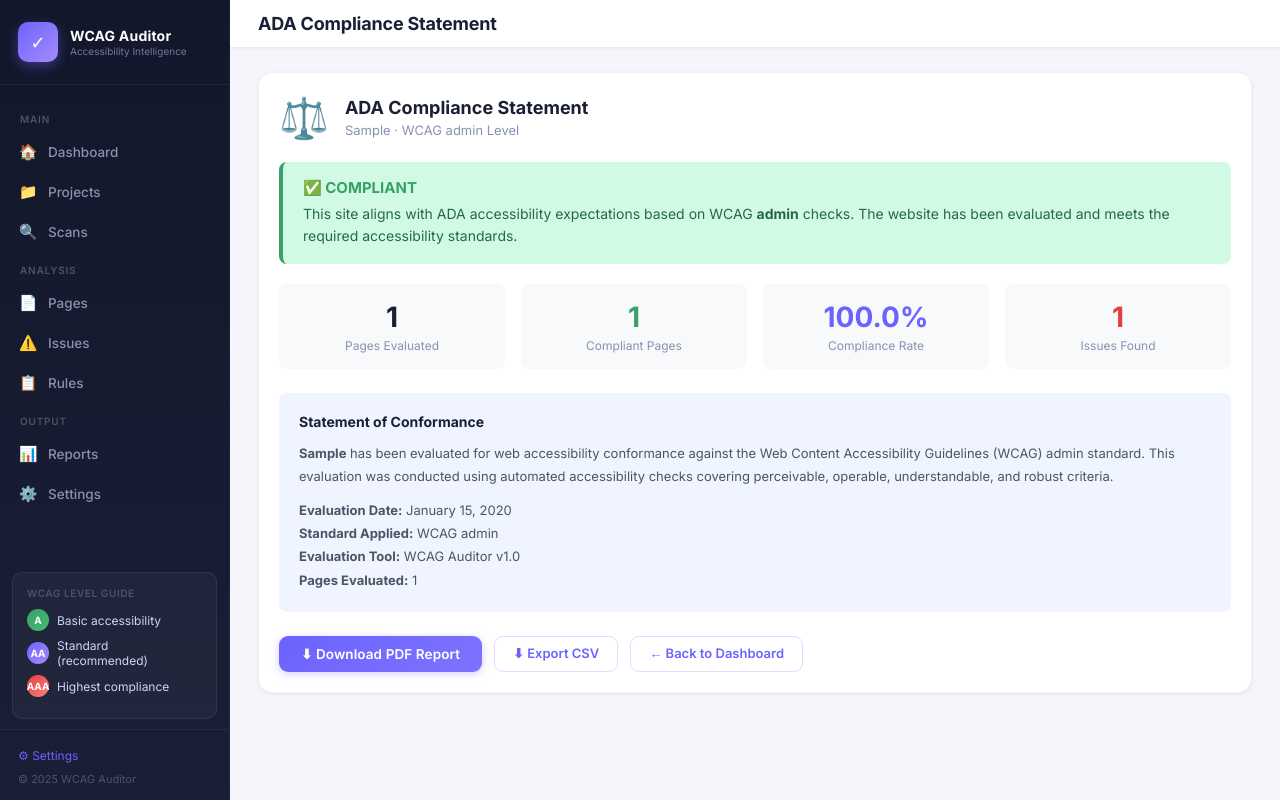
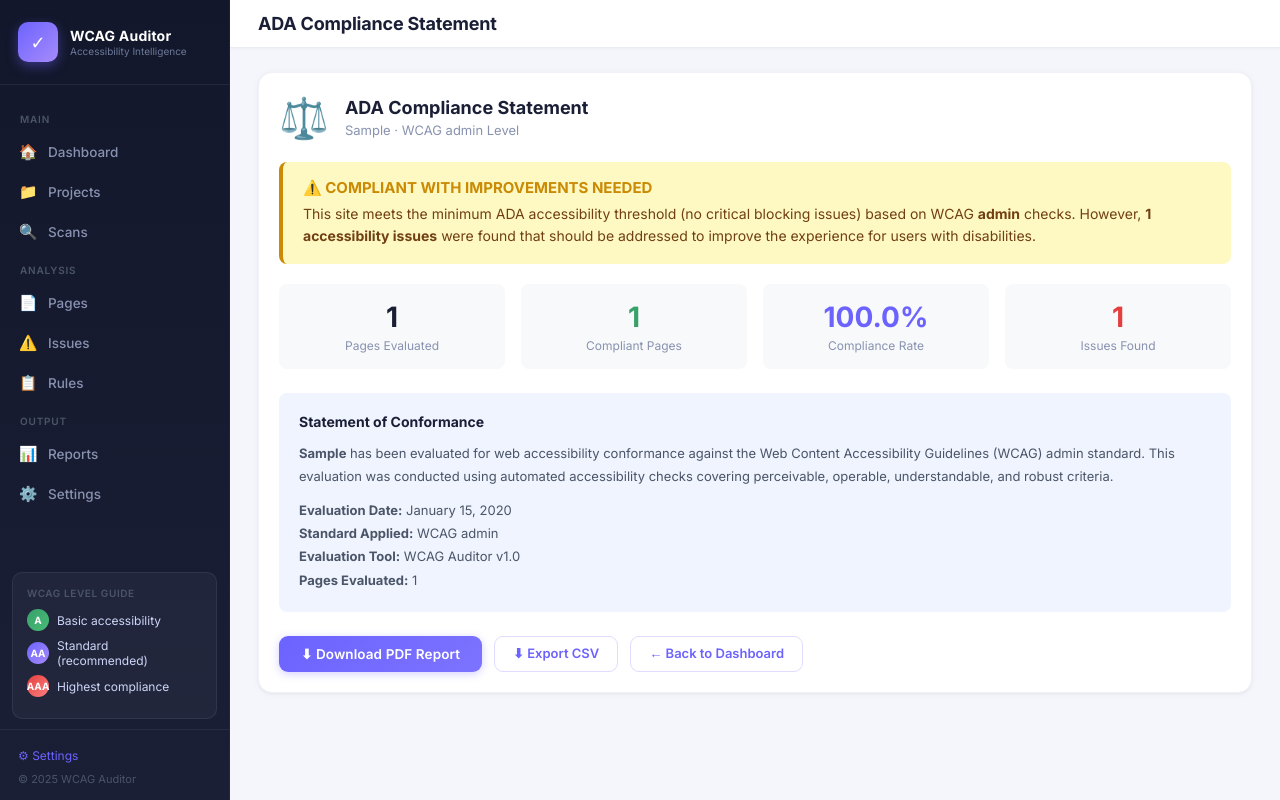
Before and after one commit to Jash107-dev/WCAG_auditor, a Django app: page /reporting/ada/1/ in a window 1280 px wide. Run offline with Django 5.2, Linux system fonts and the light colour scheme; tables that the repository leaves empty hold one stand-in row (values such as "Sample post"); parts of the project's set-up code (start-up, migrations or seed data) failed here and were passed over.

Commit message:
fix: ADA statement shows accurate status when issues exist but no critical ones

```diff
--- a/templates/reporting/ada_statement.html
+++ b/templates/reporting/ada_statement.html
@@ -12,7 +12,7 @@
         </div>
     </div>
 
-    {% if is_compliant %}
+    {% if is_compliant and total_issues == 0 %}
     <div style="background:#d1fae5; border-left:4px solid #38a169; padding:16px 20px; border-radius:8px; margin-bottom:20px;">
         <p style="font-size:15px; font-weight:700; color:#38a169; margin-bottom:6px;">✅ COMPLIANT</p>
         <p style="font-size:14px; color:#276749; line-height:1.6;">
@@ -20,12 +20,20 @@
             The website has been evaluated and meets the required accessibility standards.
         </p>
     </div>
+    {% elif is_compliant and total_issues > 0 %}
+    <div style="background:#fef9c3; border-left:4px solid #ca8a04; padding:16px 20px; border-radius:8px; margin-bottom:20px;">
+        <p style="font-size:15px; font-weight:700; color:#ca8a04; margin-bottom:6px;">⚠️ COMPLIANT WITH IMPROVEMENTS NEEDED</p>
+        <p style="font-size:14px; color:#713f12; line-height:1.6;">
+            This site meets the minimum ADA accessibility threshold (no critical blocking issues) based on WCAG <strong>{{ project.wcag_level }}</strong> checks.
+            However, <strong>{{ total_issues }} accessibility issues</strong> were found that should be addressed to improve the experience for users with disabilities.
+        </p>
+    </div>
     {% else %}
-    <div style="background:#fef3c7; border-left:4px solid #d69e2e; padding:16px 20px; border-radius:8px; margin-bottom:20px;">
-        <p style="font-size:15px; font-weight:700; color:#d69e2e; margin-bottom:6px;">⚠️ PARTIALLY COMPLIANT</p>
-        <p style="font-size:14px; color:#744210; line-height:1.6;">
-            This site is <strong>PARTIALLY</strong> aligned with ADA accessibility expectations based on WCAG <strong>{{ project.wcag_level }}</strong> checks.
-            Accessibility issues were found that need to be addressed to achieve full compliance.
+    <div style="background:#fee2e2; border-left:4px solid #e53e3e; padding:16px 20px; border-radius:8px; margin-bottom:20px;">
+        <p style="font-size:15px; font-weight:700; color:#e53e3e; margin-bottom:6px;">❌ NON-COMPLIANT</p>
+        <p style="font-size:14px; color:#7f1d1d; line-height:1.6;">
+            This site does <strong>NOT</strong> meet ADA accessibility expectations based on WCAG <strong>{{ project.wcag_level }}</strong> checks.
+            Critical accessibility issues were found that prevent users with disabilities from accessing content.
         </p>
     </div>
     {% endif %}
```
